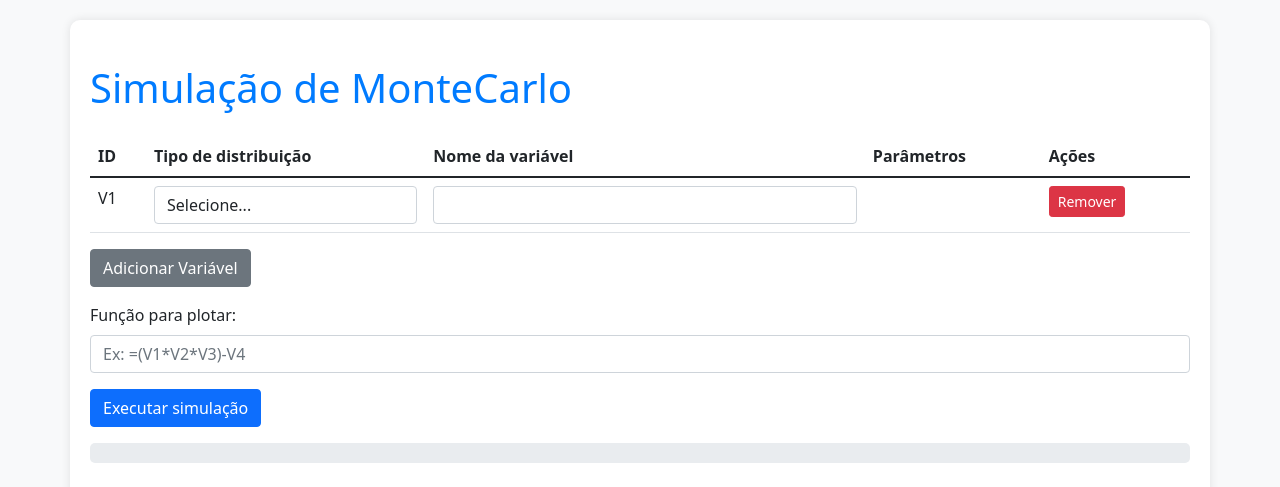
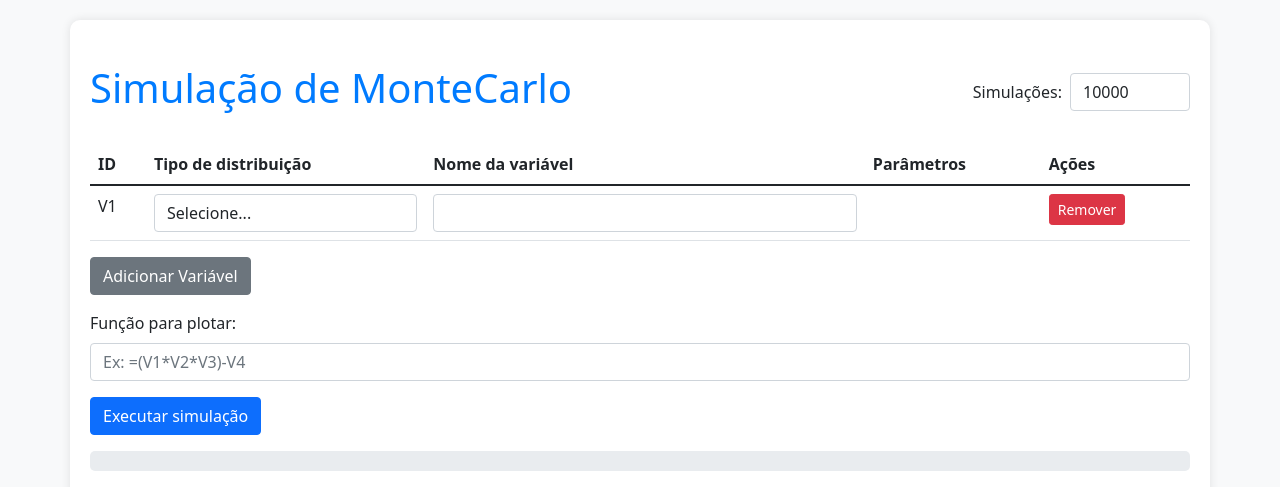
Before and after one commit to henriquebueno45/Simulador_de_MonteCarlo_UFSC, a Flask app: page / in a window 1280 px wide. Shown: the top 487 px of the page. Run offline with Flask 3, Linux system fonts and the light colour scheme; some libraries are stand-ins or nearby versions.

Commit message:
N de simulações variável pelo usuário

```diff
--- a/app.py
+++ b/app.py
@@ -78,6 +78,7 @@ def index():
             app.logger.debug(f"Dados recebidos: {data}")
             variables = data['variables']
             function = data['function']
+            num_simulations = min(data.get('num_simulations', NUM_SIMULATIONS), 50000)
 
             generated_values = {}
             for var in variables:
@@ -87,7 +88,7 @@ def index():
                     params['fixed_value'] = params.get('fixed_value', params.get('value', 0))
                 elif distribution_type == 'triangular':
                     params['mid_point'] = params.get('mid_point', params.get('valor_medio', 0))
-                generated_values[var['id']] = generate_distribution(distribution_type, params).tolist()
+                generated_values[var['id']] = generate_distribution(distribution_type, params, num_simulations)
 
             app.logger.debug(f"Valores gerados: {generated_values}")
             app.logger.debug(f"Função a ser avaliada: {function}")
@@ -98,7 +99,7 @@ def index():
 
             response = {
                 'num_variables': len(variables),
-                'variables': generated_values,
+                'variables': {k: v if isinstance(v, (int, float)) else v.tolist() for k, v in generated_values.items()},
                 'values': result_values.tolist(),
                 'mean': float(np.mean(result_values)),
                 'std_dev': float(np.std(result_values))
--- a/static/js/script.js
+++ b/static/js/script.js
@@ -112,6 +112,12 @@ function handleFormSubmit(e) {
     e.preventDefault();
     const variables = [];
     const functionInput = document.getElementById('function-input').value;
+    let numSimulations = parseInt(document.getElementById('num_simulations').value, 10);
+
+    // Garantir que o número de simulações não exceda 50.000
+    if (numSimulations > 50000) {
+        numSimulations = 50000;
+    }
 
     const rows = document.getElementById('variables-table').getElementsByTagName('tbody')[0].rows;
     for (let i = 0; i < rows.length; i++) {
@@ -152,7 +158,7 @@ function handleFormSubmit(e) {
         variables.push(variable);
     }
 
-    const data = { variables: variables, function: functionInput };
+    const data = { variables: variables, function: functionInput, num_simulations: numSimulations };
     console.log('Dados enviados para o servidor:', JSON.stringify(data, null, 2));
 
     fetch('/', {
--- a/templates/index.html
+++ b/templates/index.html
@@ -13,7 +13,13 @@
 </head>
 <body>
     <div class="container">
-        <h1 class="my-4">Simulação de MonteCarlo</h1>
+        <div class="d-flex justify-content-between align-items-center my-4">
+            <h1>Simulação de MonteCarlo</h1>
+            <div class="d-flex align-items-center">
+                <label for="num_simulations" class="form-label mb-0 me-2">Simulações:</label>
+                <input type="number" class="form-control" id="num_simulations" name="num_simulations" min="1" max="50000" value="10000" style="width: 120px;">
+            </div>
+        </div>
         <form id="distribution-form">
             <table class="table" id="variables-table">
                 <thead>
```
Also changed, not shown: package-lock.json (added).
